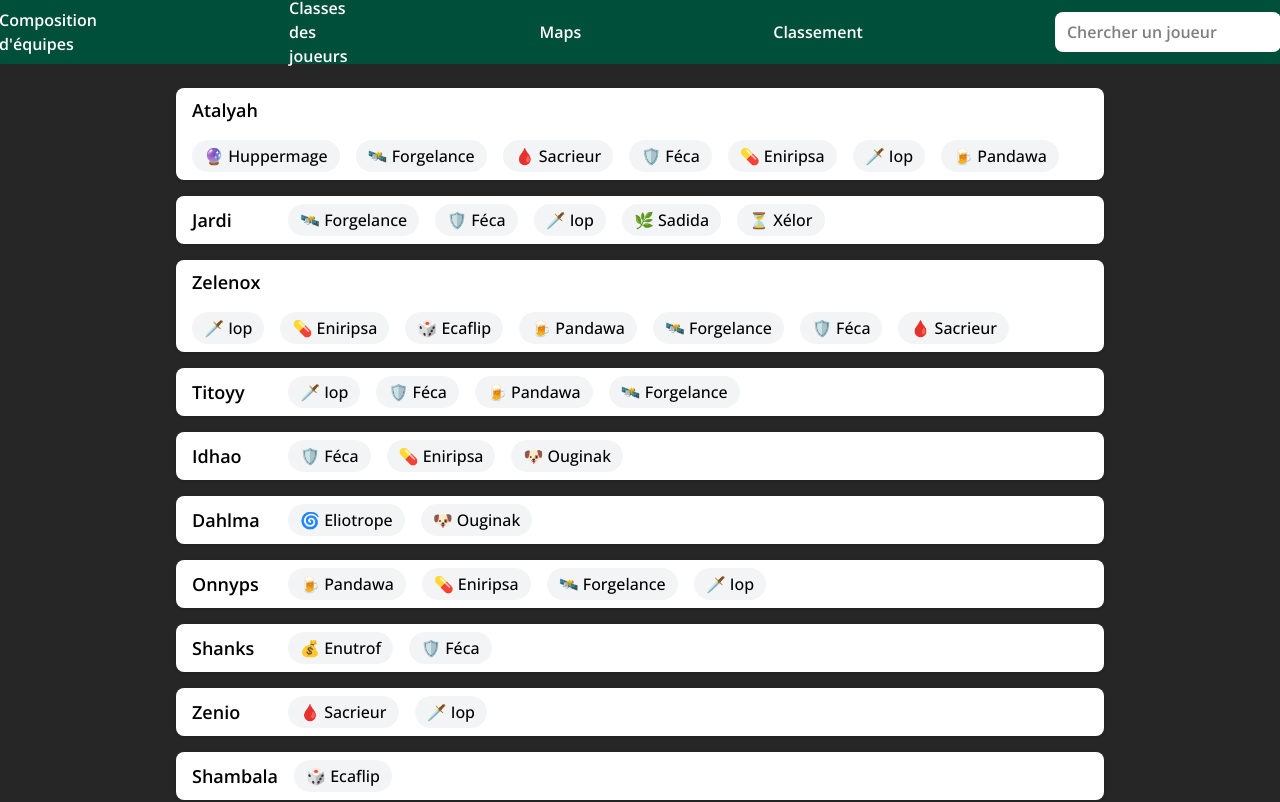
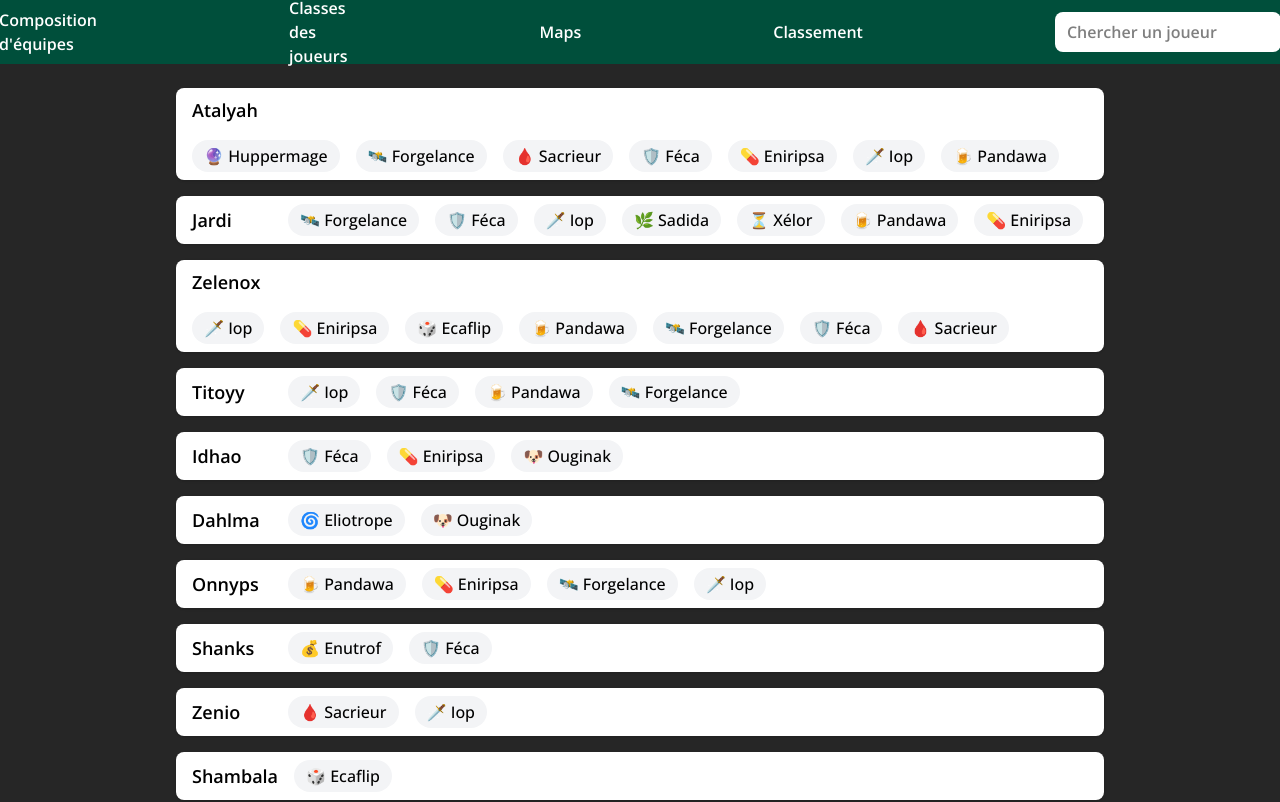
Before and after one commit to Sinematic/Omerta-Team-Builder, a React (Vite) app: page /classes-des-joueurs in a window 1280 px wide. Shown: the top 802 px of the page. Built offline with nearby package versions, Linux system fonts and the light colour scheme.

Commit message:
testing fixes

```diff
--- a/src/components/Stats/PlayerHistory.tsx
+++ b/src/components/Stats/PlayerHistory.tsx
@@ -46,7 +46,7 @@ export default function PlayerHistory() {
 
     const parseMatch = (rawMatch: string) : Match => {
 
-        if(!rawMatch) return null
+        if (typeof rawMatch !== "string") return null
         const [ side, result, classPlayed,points, details] = rawMatch.split("-")
         return { side, result, classPlayed, points: Number(points), details: details ? details.split('') : [] }
     }
--- a/src/components/UI/Header.tsx
+++ b/src/components/UI/Header.tsx
@@ -45,7 +45,6 @@ export default function Header() {
                     placeholder="Chercher un joueur" onChange={(e) => setPseudoSearched(e.target.value)} value={pseudoSearched}
                     onKeyDown={(e) => e.key === "Enter" ? search(pseudoSearched) : ""}/>
                 </li>
-
             </ul>
         </nav>
     )
--- a/src/data/players.json
+++ b/src/data/players.json
@@ -1,6 +1,6 @@
 [
     { "name": "Atalyah", "classes": [ "Huppermage", "Forgelance", "Sacrieur", "Féca", "Eniripsa", "Iop", "Pandawa" ] },
-    { "name": "Jardi", "classes": [ "Forgelance", "Féca", "Iop", "Sadida", "Xélor" ] },
+    { "name": "Jardi", "classes": [ "Forgelance", "Féca", "Iop", "Sadida", "Xélor", "Pandawa", "Eniripsa" ] },
     { "name": "Zelenox", "classes": [ "Iop", "Eniripsa", "Ecaflip", "Pandawa", "Forgelance", "Féca", "Sacrieur"] },
     { "name": "Titoyy", "classes": [ "Iop", "Féca", "Pandawa", "Forgelance" ] },
     { "name": "Idhao", "classes": [ "Féca", "Eniripsa", "Ouginak" ] },
```
